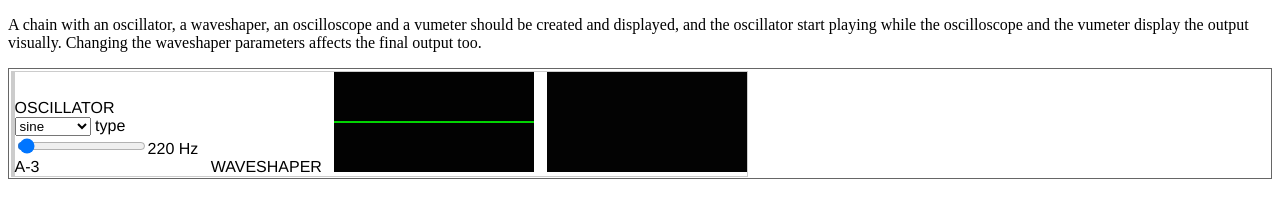
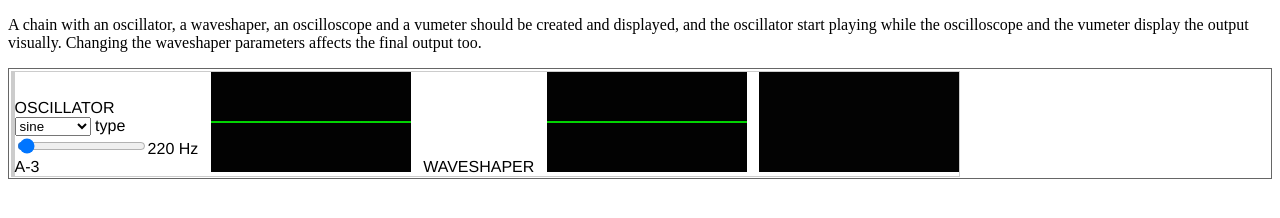
Before and after one commit to sole/audio-tags, a website: page examples/06_waveshaper/index.html in a window 1280 px wide. Drawn offline with Linux system fonts and the light colour scheme.

Commit message:
example 6: add oscilloscope *before* wave shaper so we can see what the original curve looks like

```diff
--- a/examples/06_waveshaper/index.html
+++ b/examples/06_waveshaper/index.html
@@ -12,6 +12,7 @@
 		<audio-context>
 			<audio-chain>
 				<audio-oscillator frequency="220"></audio-oscillator>
+				<audio-oscilloscope></audio-oscilloscope>
 				<audio-waveshaper></audio-waveshaper>
 				<audio-oscilloscope></audio-oscilloscope>
 				<audio-vumeter></audio-vumeter>
```
